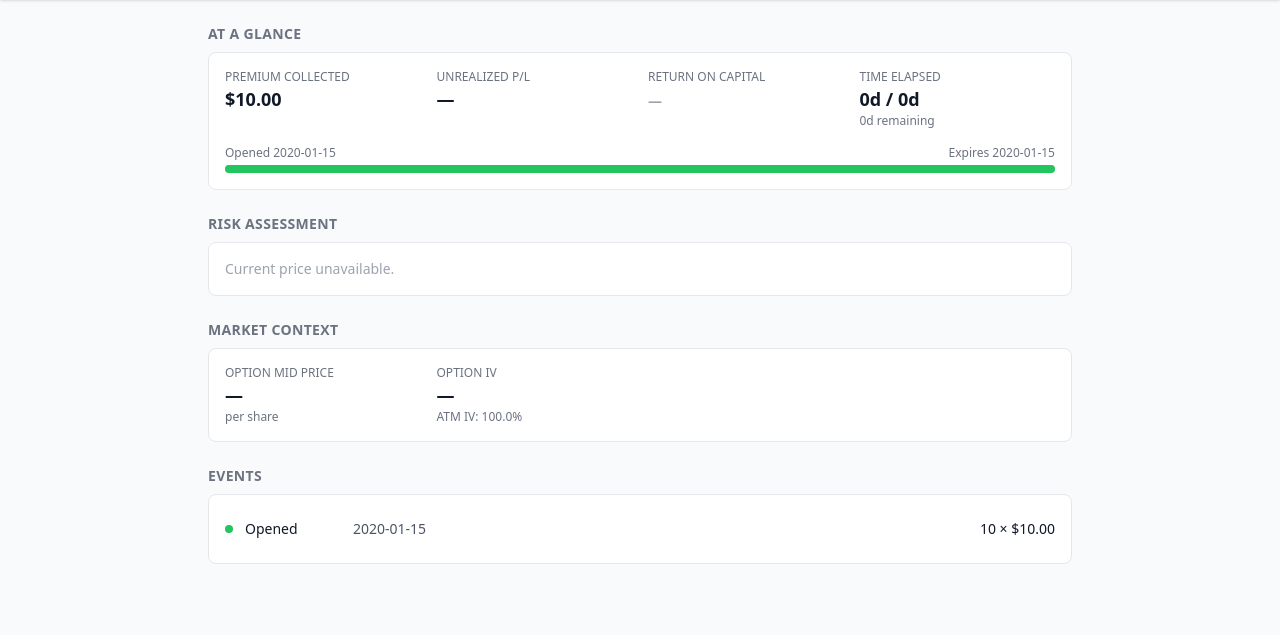
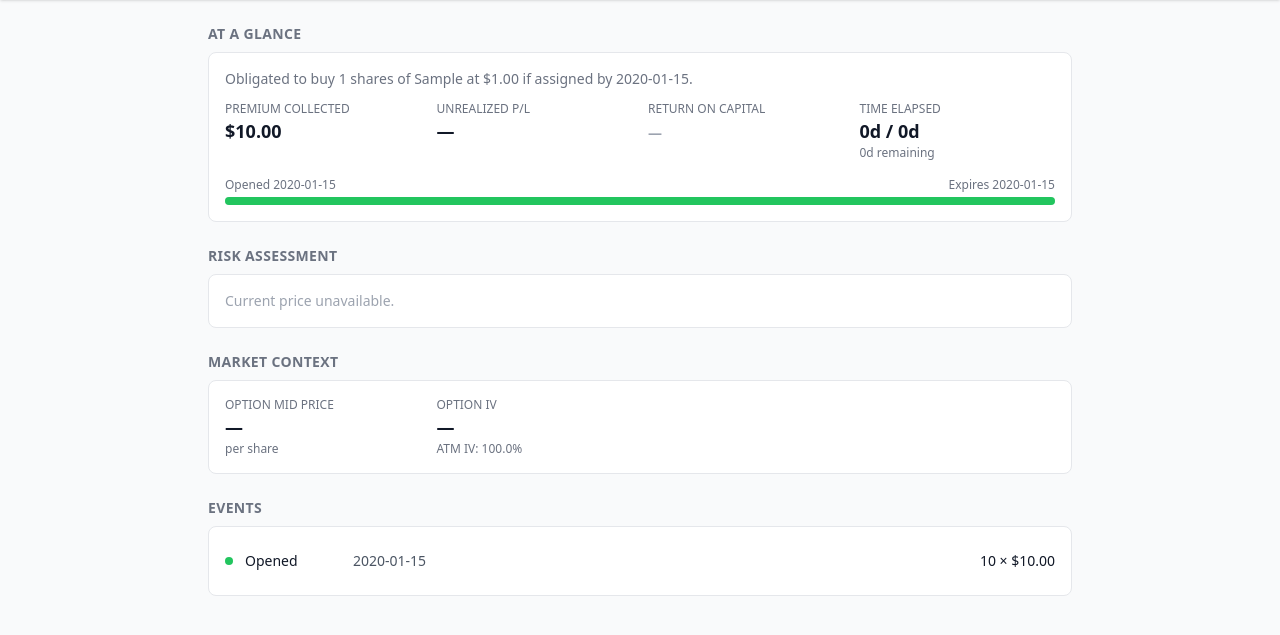
Before and after one commit to pwen/wheel, a FastAPI app: page /trade/1 in a window 1280 px wide. Shown: the part 60-695 px from the top of the page. Run offline with FastAPI, Linux system fonts and the light colour scheme; tables that the repository leaves empty hold one stand-in row (values such as "Sample post"); parts of the project's set-up code (start-up, migrations or seed data) failed here and were passed over; some libraries are stand-ins or nearby versions.

Commit message:
explainer

```diff
--- a/static/js/trade_detail.js
+++ b/static/js/trade_detail.js
@@ -64,6 +64,10 @@ function renderGlance(t, currentPrice) {
     const premiumCollected = Number(t.total_premium);
     const isOpen = t.status === "open";
 
+    const obligation = t.strategy_type === "CSP"
+        ? `Obligated to buy ${t.contracts * t.multiplier} shares of ${t.symbol} at $${fmt(t.strike, 2)} if assigned by ${t.expiry_date}.`
+        : `Obligated to sell ${t.contracts * t.multiplier} shares of ${t.symbol} at $${fmt(t.strike, 2)} if assigned by ${t.expiry_date}.`;
+
     // Unrealized P/L = premium collected - (mid * contracts * multiplier)
     let unrealPL = null;
     let unrealPLPct = null;
@@ -87,6 +91,7 @@ function renderGlance(t, currentPrice) {
     const rocColor = returnOnCapital != null ? (returnOnCapital >= 0 ? "text-green-600" : "text-red-600") : "";
 
     el.innerHTML = `
+    <p class="text-sm text-gray-500 mb-3">${obligation}</p>
     <div class="grid grid-cols-2 md:grid-cols-4 gap-4">
       <div>
         <div class="text-xs text-gray-500 uppercase">Premium Collected</div>
@@ -182,7 +187,8 @@ function renderRisk(t, currentPrice) {
       </div>
     </div>
     <!-- Visual strike/price gauge -->
-    <div class="mt-4 relative h-8 bg-gray-100 rounded-lg overflow-hidden">
+    <div class="mt-6 mb-2 relative h-8 mx-8">
+      <div class="absolute inset-0 bg-gray-100 rounded-lg"></div>
       ${renderGauge(strike, breakEven, currentPrice, isCSP)}
     </div>`;
 }
```
Also changed, not shown: templates/trade.html (line endings or trailing spaces).
